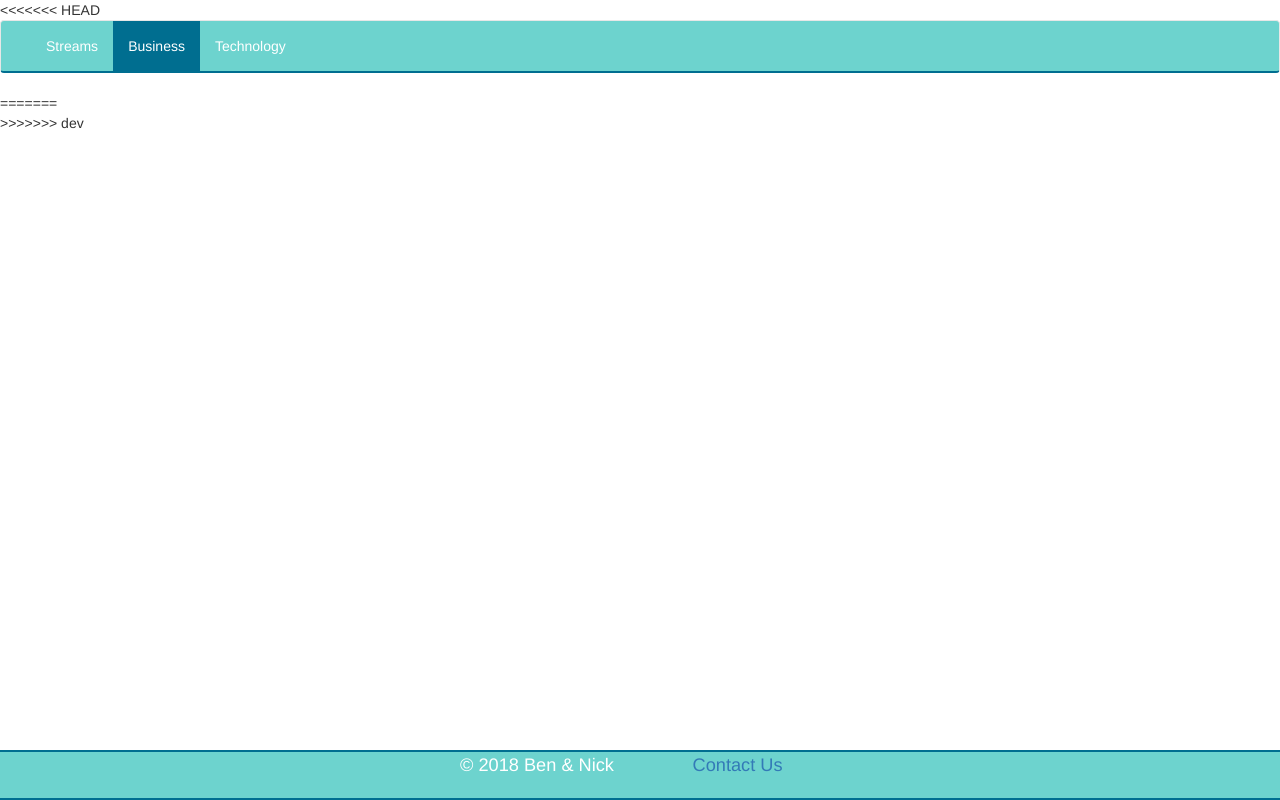
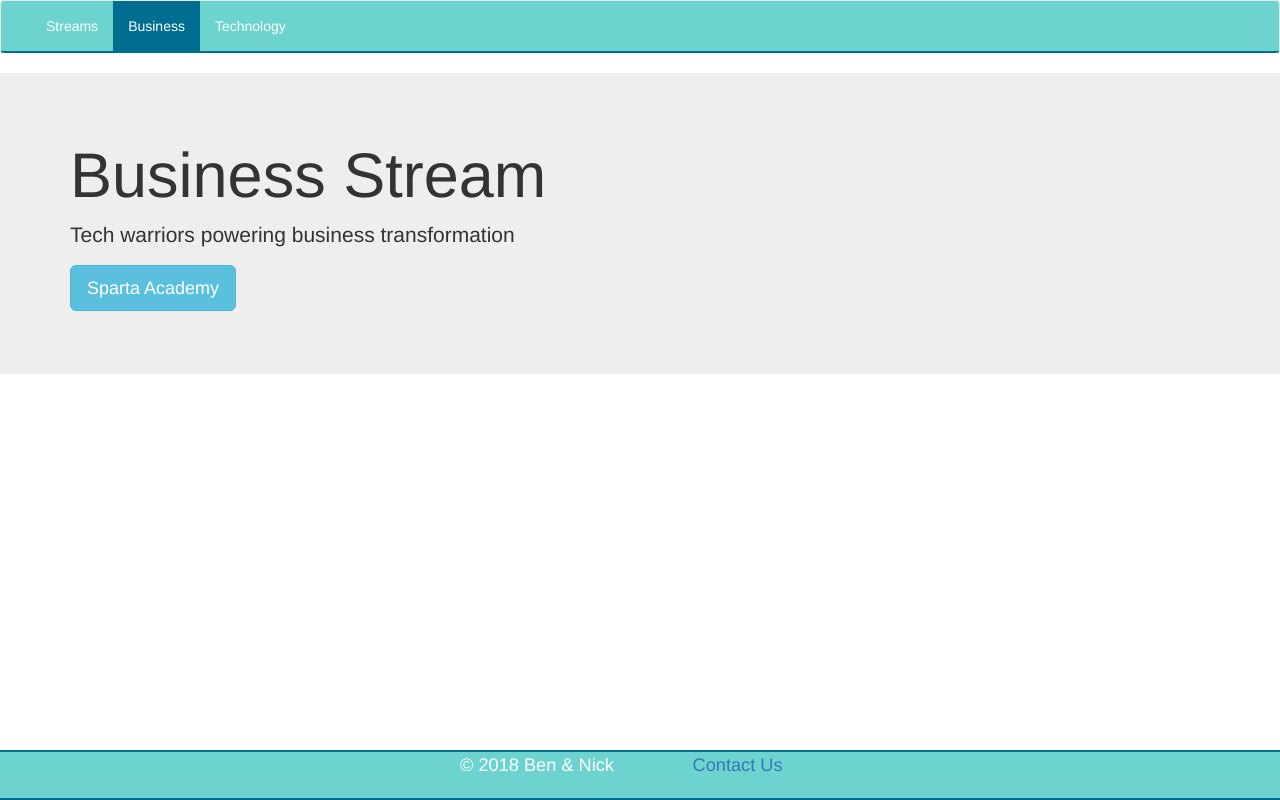
Before and after one commit to BenTostevin/Sparta-Bootstrap-Homework, a plain HTML site: page pages/Business.html in a window 1280 px wide. Drawn offline with Linux system fonts and the light colour scheme.

Commit message:
business.html propmted me to save

```diff
--- a/pages/Business.html
+++ b/pages/Business.html
@@ -12,7 +12,7 @@
 </head>
 <body>
 
-<<<<<<< HEAD
+
   <!-- Navbar starts -->
   <nav class="navbar navbar-default">
     <div class="container-fluid">
@@ -33,8 +33,21 @@
   </nav>
   <!-- Navbar finishes -->
 
-=======
+<!-- jumbotron begins -->
+  <section class="jumbotron">
+    <div class="page2">
+      <div class="container">
+        <h1>Business Stream</h1>
+        <p>Tech warriors powering business transformation</p>
+        <p><a class="btn btn-info btn-lg" href="https://www.spartaglobal.com/student-academy/" role="button" target="_blank">Sparta Academy</a></p>
+      </div>
+    </div>
+  </section>
+  <!-- jumbotron ends -->
 
+
+
+  <!-- Footer starts -->
   <footer>
     <nav class="navbar navbar-default navbar-fixed-bottom">
       <div class="container">
@@ -47,6 +60,7 @@
       </div>
     </nav>
   </footer>
->>>>>>> dev
+    <!-- Footer ends -->
+
 </body>
 </html>
```
